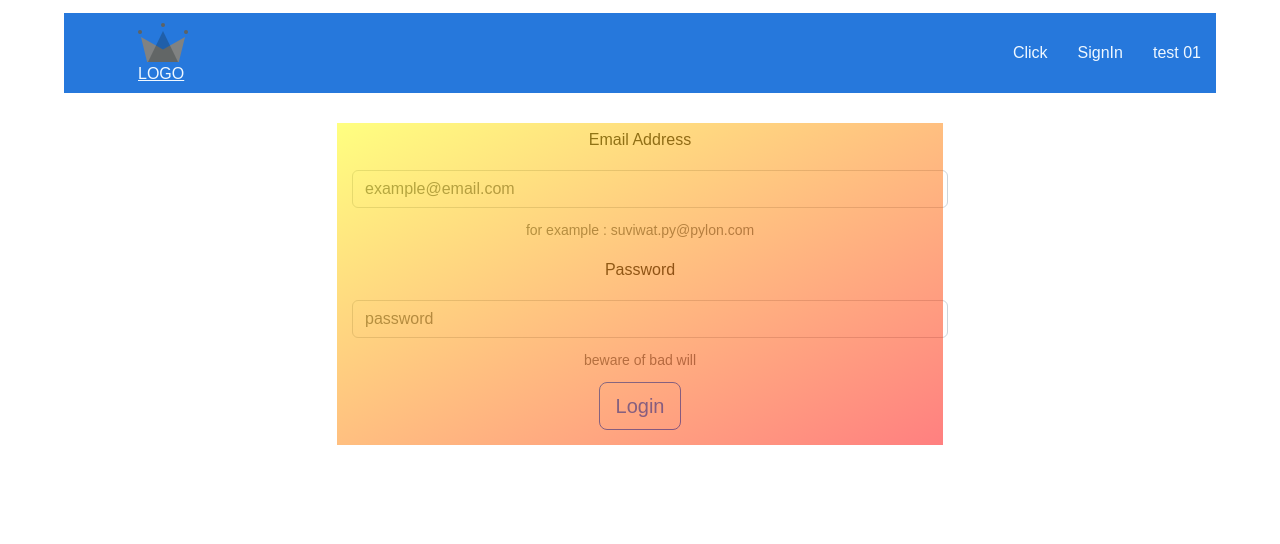
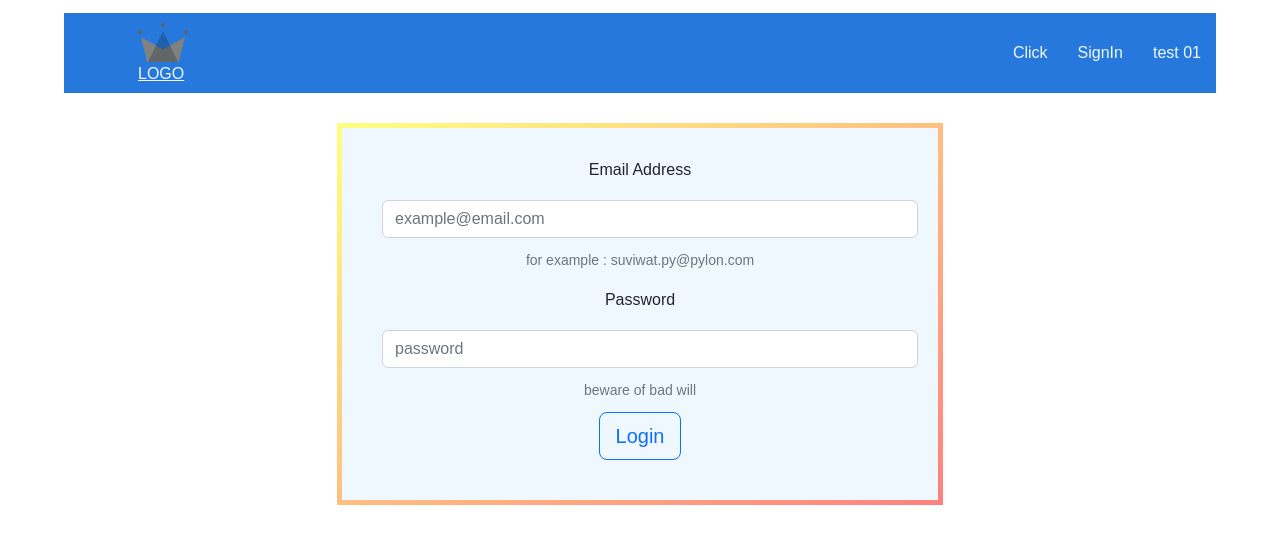
Before and after one commit to thatbeer/React4log, a React (Create React App) app: page /testbutton in a window 1280 px wide. Shown: the top 544 px of the page. Built offline with nearby package versions, Linux system fonts and the light colour scheme.

Commit message:
edit bugin click page

```diff
--- a/src/component/TestButton/testbutton.component.jsx
+++ b/src/component/TestButton/testbutton.component.jsx
@@ -43,6 +43,7 @@ const TestButton = () => {
             <header>
                 <Container>
                 <Form onSubmit={handleChange}>
+                <div className='form-inner'>
                     <Row>
                         <Col>
                         <Form.Group className="mb-3">
@@ -62,6 +63,7 @@ const TestButton = () => {
                         </Col>
                     </Row>
                     <Button variant='outline-primary' value= 'submit'type='submit' size="lg">Login</Button>
+                </div>
                 </Form>
                 </Container>
             </header>
```
